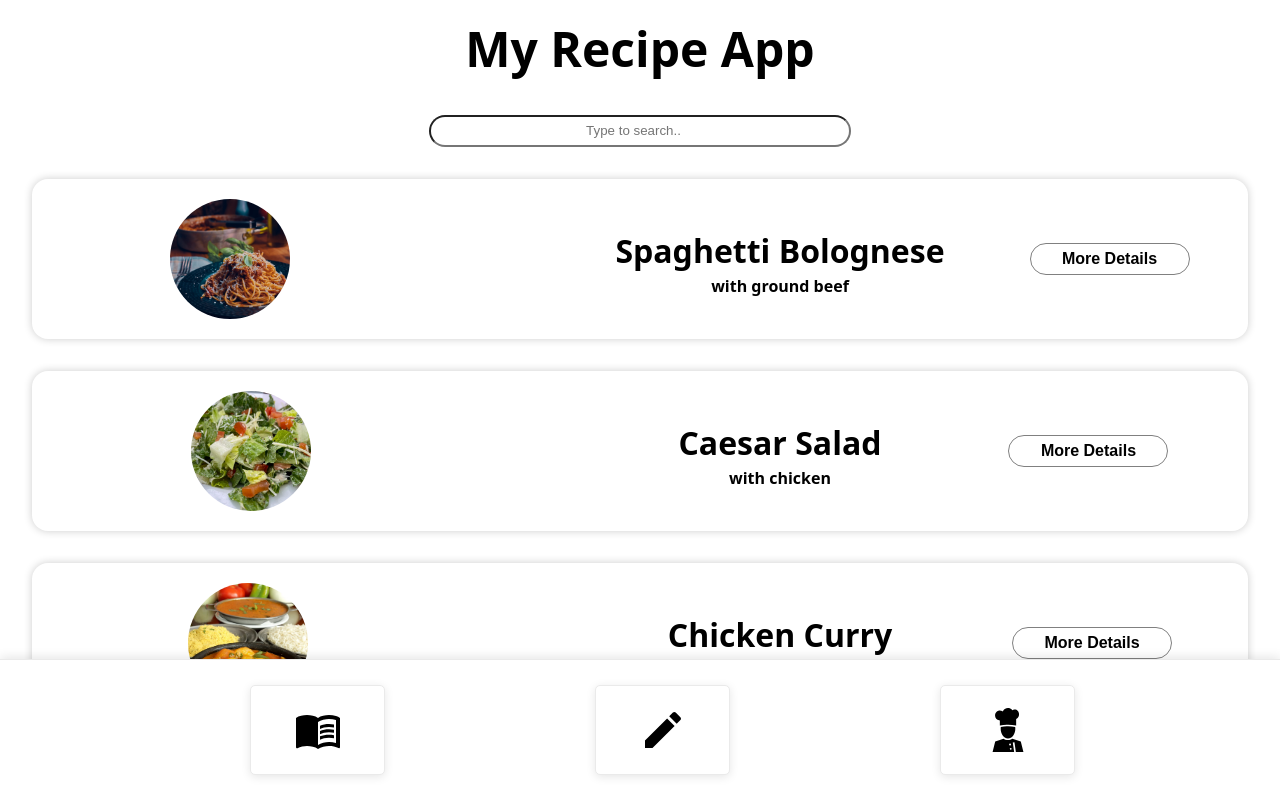
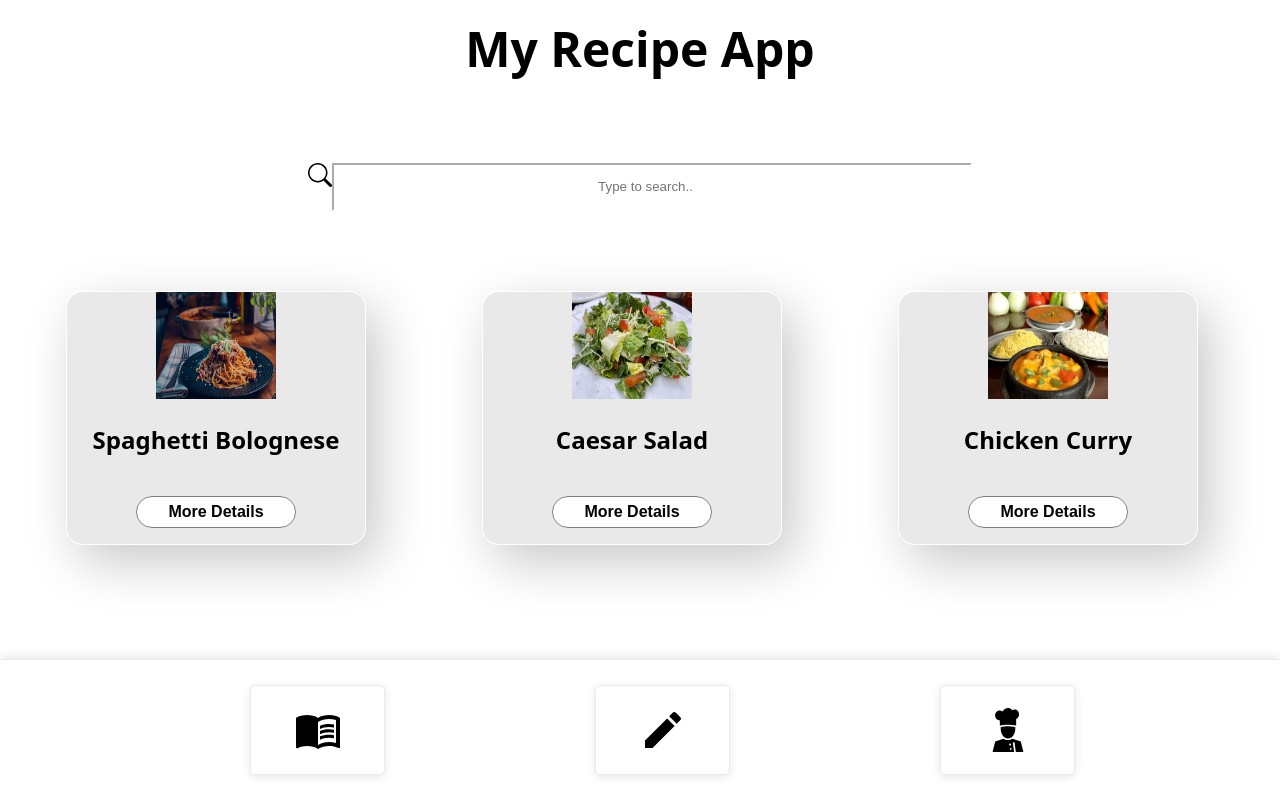
Before and after one commit to Leviron/Capstone-project, a Next.js app: page / in a window 1280 px wide. Shown: the top 798 px of the page. Built offline with nearby package versions, Linux system fonts and the light colour scheme.

Commit message:
updated styles

```diff
--- a/components/Card/Card.js
+++ b/components/Card/Card.js
@@ -2,18 +2,15 @@ import { useState } from "react";
 import Image from "next/image";
 import { useEffect } from "react";
 import { recipes } from "../lib/recipes";
-
-import { ContainerStyle } from "./Card.styled";
-import { ContentStyle } from "./Card.styled";
+import {
+  Wrapper,
+  ContainerStyle,
+  StyledCard,
+  SearchContainer,
+  MoreDetailButton,
+  SearchIcon,
+} from "./Card.styled";
 import Link from "next/link";
-import {
-  ButtonContainer,
-  MoreDetailButton,
-  SearchContainer,
-} from "./Card.styled";
-
-
-
 
 const getFilteredRecipes = (recipes, searchTerm) => {
   if (!searchTerm) {
@@ -44,40 +41,35 @@ export default function SearchBar() {
     setRecipeList(filteredRecipes);
   }, [searchWord]);
 
+  const maxRecipesToShow = 3;
+
   return (
-    <>
+    <Wrapper>
       <SearchContainer>
+        <SearchIcon />
         <input
           type="search"
           placeholder="Type to search.."
           onChange={(event) => searchHandler(event)}
         />
       </SearchContainer>
-      {recipeList.map((recipe) => {
-        return (
-          <ContainerStyle key={recipe.id}>
+
+      {recipeList.slice(0, maxRecipesToShow).map((recipe) => (
+        <ContainerStyle key={recipe.id}>
+          <StyledCard>
             <Image
               src={`/images/${recipe.picture}`}
-
               width={120}
               height={120}
-
               alt={recipe.title}
             />
-            <ContentStyle>
-              <h1>{recipe.title}</h1>
-              <h2>{recipe.subtitle}</h2>
-            </ContentStyle>
-
-            <ButtonContainer>
-              <Link href={`/moredetails/${recipe.id}`}>
-                <MoreDetailButton>More Details</MoreDetailButton>
-              </Link>
-            </ButtonContainer>
-
-          </ContainerStyle>
-        );
-      })}
-    </>
+            <p>{recipe.title}</p>
+            <Link href={`/moredetails/${recipe.id}`}>
+              <MoreDetailButton>More Details</MoreDetailButton>
+            </Link>
+          </StyledCard>
+        </ContainerStyle>
+      ))}
+    </Wrapper>
   );
 }
--- a/components/Card/Card.styled.js
+++ b/components/Card/Card.styled.js
@@ -1,39 +1,38 @@
 import styled from "styled-components";
+import { BsSearch } from "react-icons/bs";
 
-export const ContainerStyle = styled.div`
-  border-radius: 1rem;
-  padding: 1rem;
-  margin: 2rem;
+export const StyledCard = styled.div`
+  box-sizing: border-box;
+  width: 300px;
+  height: 254px;
+  background: rgba(217, 217, 217, 0.58);
+  border: 1px solid white;
+  box-shadow: 12px 17px 51px rgba(0, 0, 0, 0.22);
+  backdrop-filter: blur(6px);
+  border-radius: 17px;
+  text-align: center;
+  transition: all 0.5s;
+  user-select: none;
+  font-weight: bolder;
+  color: black;
+
   display: flex;
-  justify-content: space-around;
+  flex-direction: column;
+  justify-content: flex-start;
   align-items: center;
-  box-shadow: 0 0 0.5rem rgba(0, 0, 0, 0.2);
 
-  img {
-    margin-left: 5rem;
-    border-radius: 100%;
-    object-fit: cover;
+  :hover {
+    transform: scale(1.05);
+    box-shadow: 12px 17px 51px rgba(0, 0, 0, 0.22);
   }
 
-  h1 {
-    font-size: 2rem;
-    margin-bottom: 0.1rem;
-    align-items: center;
-  }
-
-  h2 {
-    font-size: 1rem;
-    margin-top: 0.1rem;
-    align-items: center;
-    text-align: center;
+  :active {
+    transform: scale(0.95) rotateZ(1.7deg);
   }
 `;
 
-export const ButtonContainer = styled.div`
-  display: flex;
-  justify-content: center;
-  margin-top: 2rem;
-  margin-bottom: 2rem;
+export const ContainerStyle = styled.div`
+  margin: 1rem;
 `;
 
 export const MoreDetailButton = styled.button`
@@ -55,25 +54,42 @@ export const MoreDetailButton = styled.button`
   &:hover {
     background-color: black;
     color: white;
+`;
+
+export const SearchContainer = styled.div`
+  margin-top: 2rem;
+  margin-bottom: 2rem;
+  grid-column: 1 / 5;
+  padding: 1rem;
+  display: flex;
+  border-radius: 20px;
+
+  input {
+    width: 40rem;
+    height: 3rem;
+    text-align: center;
+    border-color: white;
+
+  }
+
   }
 `;
 
-export const ContentStyle = styled.div`
-  display: flex;
-  flex-direction: column;
-  margin-left: 15rem;
+export const SearchIcon = styled(BsSearch)``;
+
+export const Wrapper = styled.div`
+  display: grid;
+  grid-template-columns: repeat(3, 1fr);
+  grid-gap: 1rem;
+  margin: 1rem;
+  margin-top: 2rem;
+
+  justify-content: space-evenly;
+  align-items: center;
+  justify-items: center;
+  text-align: center;
+  font-size: 1.5rem;
+  font-weight: bold;
+  color: black;
+  background-color: white;
 `;
-
-export const SearchContainer = styled.div`
-  display: flex;
-  justify-content: center;
-  margin-top: 2rem;
-  margin-bottom: 2rem;
-
-  input {
-    width: 33%;
-    height: 2rem;
-    border-radius: 20px;
-    text-align: center;
-  }
-`;
--- /dev/null
+++ b/components/Form/styles-form.js
@@ -0,0 +1,3 @@
+import styled from "styled-components";
+
+export const FormContainer = styled.form``;
--- a/components/Navbar/index.js
+++ b/components/Navbar/index.js
@@ -20,7 +20,7 @@ export default function NavigationBar() {
           <AddRecipesIcon />
         </NavButton>
       </Link>
-      <Link href="/">
+      <Link href="/myrecipes">
         <NavButton>
           <MyRecipesIcon />
         </NavButton>
--- a/styles.js
+++ b/styles.js
@@ -1,5 +1,4 @@
 import { createGlobalStyle } from "styled-components";
-import styled from "styled-components";
 
 export default createGlobalStyle`
   *,
```
Also changed, not shown: components/Form/index.js (added, +10 -0 lines), pages/create.js (added, +9 -0 lines), pages/myrecipes.js (added, +7 -0 lines).
